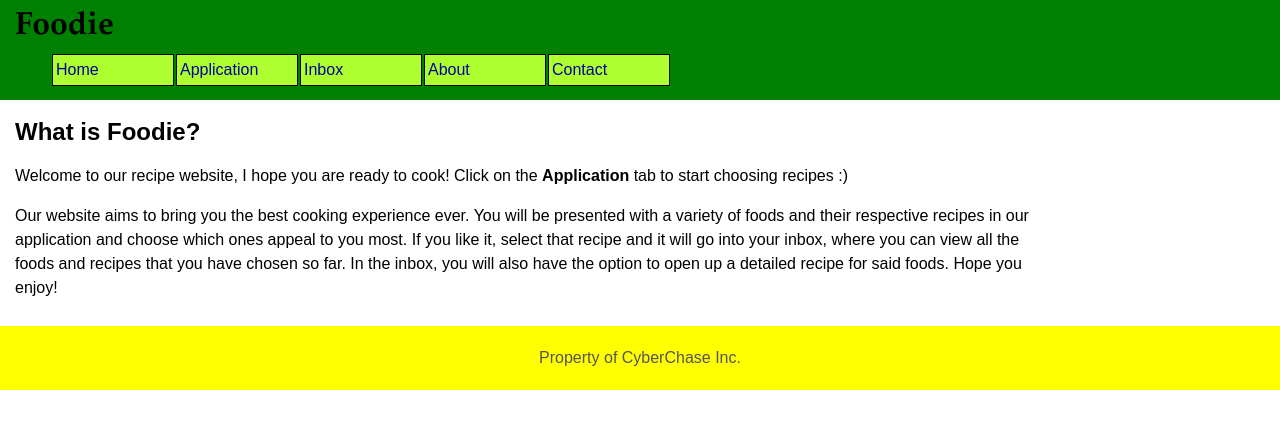
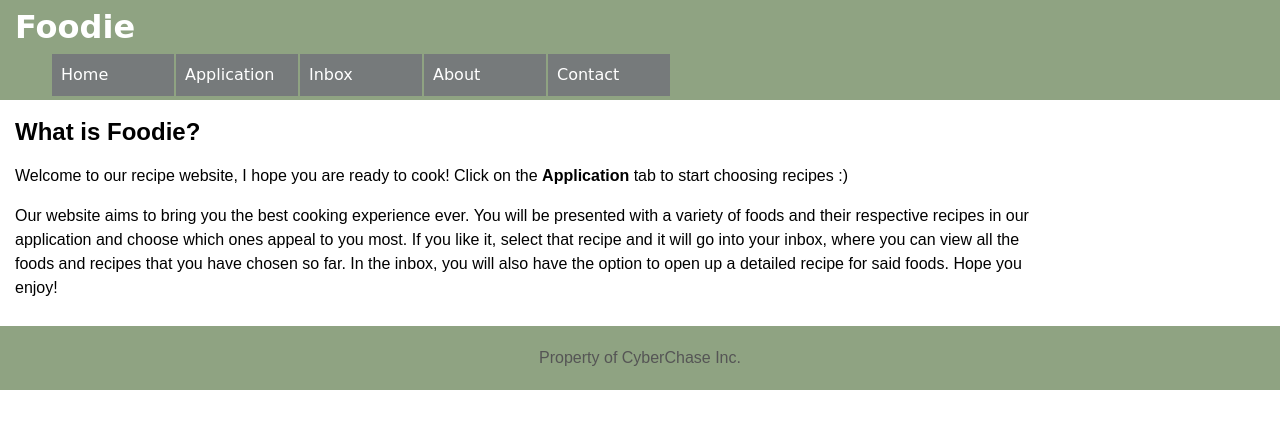
Before and after one commit to smoorthy1/Foodie, a plain HTML site: page index.html in a window 1280 px wide. Drawn offline with Linux system fonts and the light colour scheme.

Commit message:
design changes

```diff
--- a/main.css
+++ b/main.css
@@ -7,15 +7,16 @@ body {
 }
 
 header {
-    background: green;
+    background: #8fa382;
     height: 100px;
 }
 
 h1 {
     margin: 0;
     padding-top: 15px;
-    color: black;
-    font-family: Garamond;
+    color: #ffffff;
+    font-family: cursive;
+    font-weight: bold;
 }
 
 main {
@@ -29,7 +30,7 @@ main {
 footer {
     clear: left;
     width: 100%;
-    background: yellow;
+    background: #8fa382;
     text-align: center;
     padding: 4px 0;
 }
@@ -60,18 +61,19 @@ p {
 	width:120px;
 	float:left;
 	margin-left:2px;
-	border:1px solid #000;
+	border:1px solid #767a7b;
 }
 
 #mainMenu a {
 	display:block;
-	padding:3px;
+	padding:8px;
 	text-decoration:none;
-	background-color: greenyellow;
-	color:#009;
+	background-color: #767a7b;
+    color:#ffffff;
+    font-family: cursive;
 }
 
 #mainMenu a:hover {
-	background-color:#009;
+	background-color:#00916e;
 	color:#fff;
 }
```
